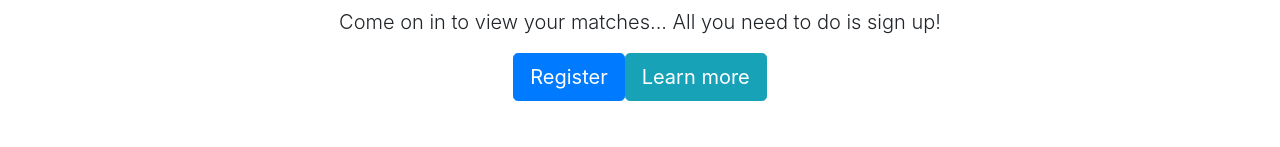
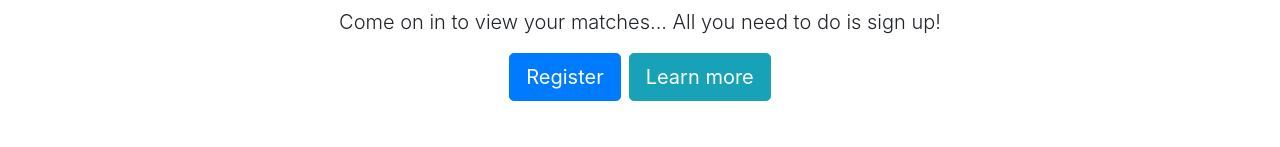
Before and after one commit to guszti/DatingAppFront, an Angular app: page / in a window 1280 px wide. Shown: the part 153-300 px from the top of the page. Built offline with nearby package versions, Linux system fonts and the light colour scheme.

Commit message:
style fix

```diff
--- a/src/app/home/home.component.html
+++ b/src/app/home/home.component.html
@@ -3,7 +3,7 @@
         <h1>Find your match</h1>
         <p class="lead">Come on in to view your matches... All you need to do is sign up!</p>
         <div class="text-center">
-            <button class="btn btn-primary btn-lg" (click)="onRegister()">Register</button>
+            <button class="btn btn-primary btn-lg mr-2" (click)="onRegister()">Register</button>
             <button class="btn btn-info btn-lg">Learn more</button>
         </div>
     </div>
```
